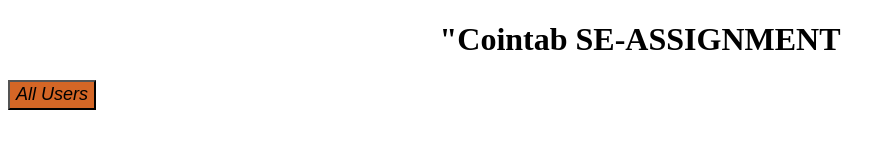
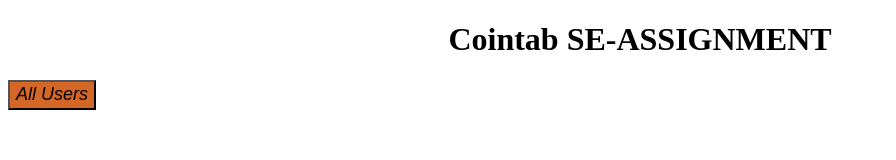
Before and after one commit to DEEPAK101020/Cointab-Assignment, a plain HTML site: page frontend/index.html in a window 1280 px wide. Shown: the whole page, without its empty margins (0-896 px from the left). Drawn offline with Linux system fonts and the light colour scheme.

```diff
--- a/frontend/index.html
+++ b/frontend/index.html
@@ -9,7 +9,7 @@
 </head>
 
 <body>
-    <h1 id="heading">"Cointab SE-ASSIGNMENT</h1>
+    <h1 id="heading">Cointab SE-ASSIGNMENT</h1>
     <button id="fetch-alluser">All Users</button>
     <div id="container"></div>
 
```
